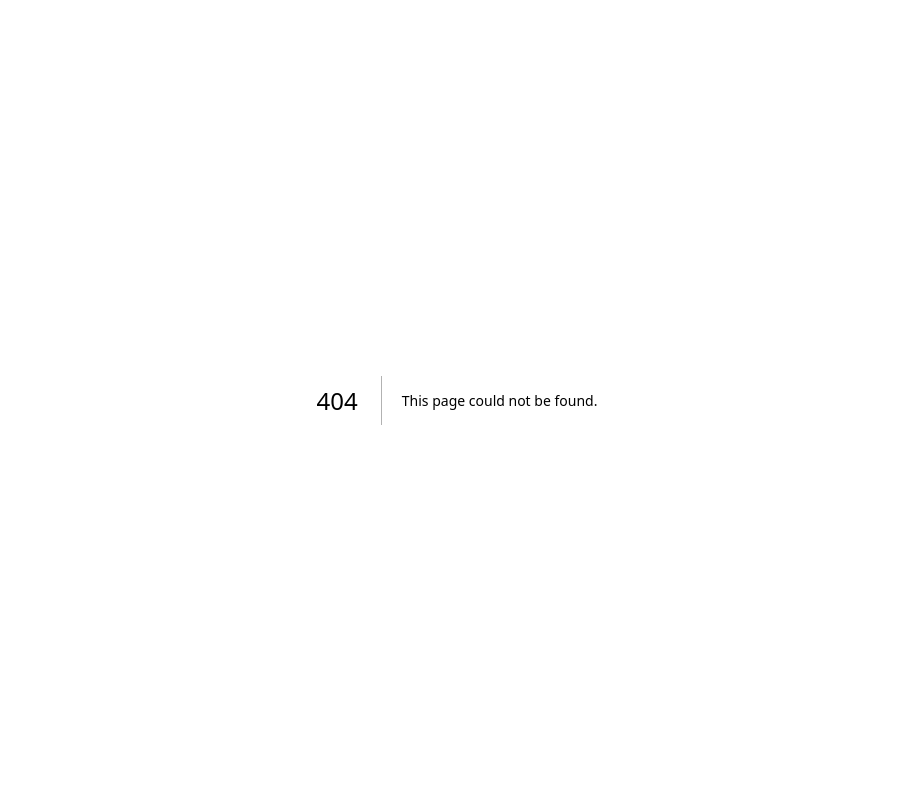
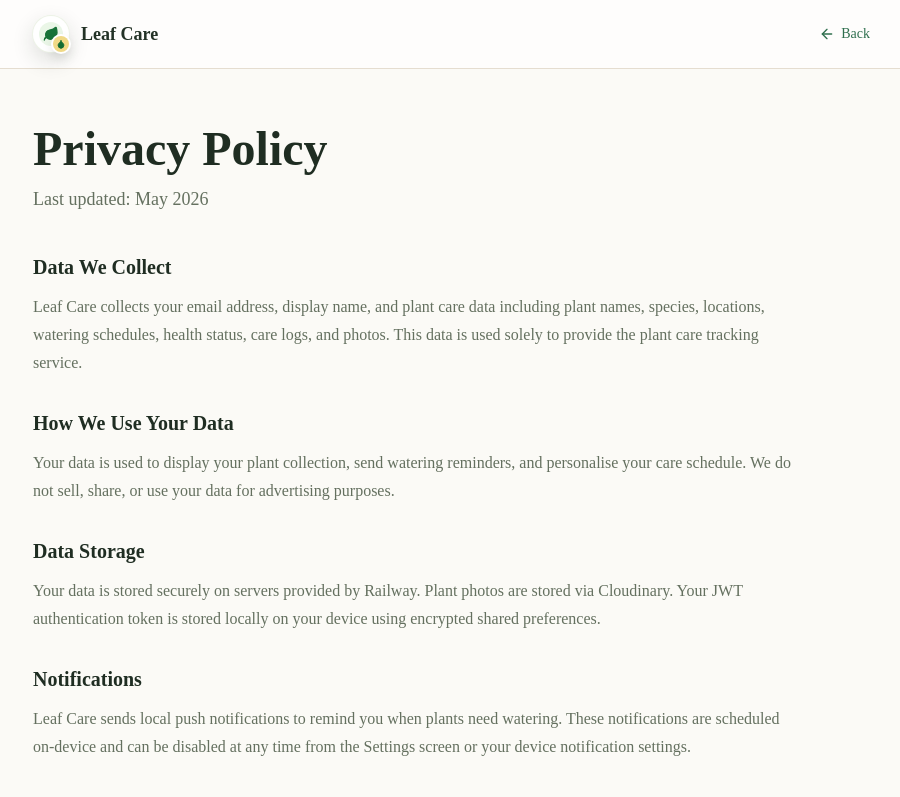
Before and after one commit to CatAvadani/plant-tracker-ui, a Next.js app: page /privacy in a window 1280 px wide. Before the commit this address had no page. Shown: the top 797 px of the page, without its empty margins (183-1083 px from the left). Built offline with nearby package versions, Linux system fonts and the light colour scheme.

Commit message:
Add privacy page

```diff
--- a/app/page.tsx
+++ b/app/page.tsx
@@ -14,7 +14,6 @@ import {
 	LogIn,
 	LogOut,
 	MapPin,
-	Monitor,
 	MoreHorizontal,
 	NotebookPen,
 	Plus,
@@ -991,6 +990,15 @@ export default function Home() {
 
 					<div className="mt-14 border-t border-[#e5ddd0] pt-8 text-center text-xs text-[#9aa594] dark:border-white/10 dark:text-[#5d6a57]">
 						&copy; {new Date().getFullYear()} Leaf Care. All rights reserved.
+						<span className="mx-2" aria-hidden="true">
+							/
+						</span>
+						<Link
+							href="/privacy"
+							className="transition-colors hover:text-[#1f2d22] dark:hover:text-[#f5f7f0]"
+						>
+							Privacy Policy
+						</Link>
 					</div>
 				</div>
 			</footer>
--- /dev/null
+++ b/app/privacy/page.tsx
@@ -0,0 +1,92 @@
+import { LeafCareLogo } from "@/components/brand/LeafCareLogo";
+import { Button } from "@/components/ui/button";
+import { ArrowLeft } from "lucide-react";
+import type { Metadata } from "next";
+import Link from "next/link";
+
+export const metadata: Metadata = {
+	title: "Privacy Policy | Leaf Care",
+	description: "Privacy Policy for the Leaf Care plant tracking app.",
+};
+
+const policySections = [
+	{
+		title: "Data We Collect",
+		body: "Leaf Care collects your email address, display name, and plant care data including plant names, species, locations, watering schedules, health status, care logs, and photos. This data is used solely to provide the plant care tracking service.",
+	},
+	{
+		title: "How We Use Your Data",
+		body: "Your data is used to display your plant collection, send watering reminders, and personalise your care schedule. We do not sell, share, or use your data for advertising purposes.",
+	},
+	{
+		title: "Data Storage",
+		body: "Your data is stored securely on servers provided by Railway. Plant photos are stored via Cloudinary. Your JWT authentication token is stored locally on your device using encrypted shared preferences.",
+	},
+	{
+		title: "Notifications",
+		body: "Leaf Care sends local push notifications to remind you when plants need watering. These notifications are scheduled on-device and can be disabled at any time from the Settings screen or your device notification settings.",
+	},
+	{
+		title: "Data Deletion",
+		body: "You may delete individual plants and care logs at any time within the app. To request full account deletion and removal of all associated data, contact us at the email address below.",
+	},
+	{
+		title: "Contact",
+		body: "For any privacy-related questions or data deletion requests, contact: support@leafcare.app",
+	},
+	{
+		title: "Changes to This Policy",
+		body: "We may update this Privacy Policy from time to time. Continued use of the app after changes constitutes acceptance of the updated policy.",
+	},
+];
+
+export default function PrivacyPage() {
+	return (
+		<main className="min-h-screen bg-[#fbfaf6] text-[#233226] dark:bg-[#101912] dark:text-[#f5f7f0]">
+			<header className="border-b border-[#e5ddd0] bg-white/70 dark:border-white/10 dark:bg-[#101912]/80">
+				<div className="mx-auto flex max-w-4xl items-center justify-between gap-4 px-4 py-4 sm:px-6">
+					<Link href="/" className="flex min-w-0 items-center gap-3">
+						<LeafCareLogo size="sm" />
+						<span className="truncate text-lg font-semibold leading-none">
+							Leaf Care
+						</span>
+					</Link>
+					<Button
+						asChild
+						variant="ghost"
+						className="text-[#2f6f4e] hover:bg-[#e8f2df] hover:text-[#285f43] dark:text-[#a8e0b1] dark:hover:bg-white/10"
+					>
+						<Link href="/">
+							<ArrowLeft className="size-4" />
+							Back
+						</Link>
+					</Button>
+				</div>
+			</header>
+
+			<section className="mx-auto max-w-4xl px-4 py-10 sm:px-6 sm:py-14">
+				<div className="mb-10">
+					<h1 className="text-4xl font-extrabold tracking-normal text-[#1f2d22] sm:text-5xl dark:text-[#f5f7f0]">
+						Privacy Policy
+					</h1>
+					<p className="mt-3 text-lg leading-7 text-[#64705f] dark:text-[#bbc8b6]">
+						Last updated: May 2026
+					</p>
+				</div>
+
+				<div className="space-y-8">
+					{policySections.map((section) => (
+						<section key={section.title} className="max-w-3xl">
+							<h2 className="text-xl font-bold tracking-normal text-[#1f2d22] dark:text-[#f5f7f0]">
+								{section.title}
+							</h2>
+							<p className="mt-3 text-base leading-7 text-[#64705f] dark:text-[#bbc8b6]">
+								{section.body}
+							</p>
+						</section>
+					))}
+				</div>
+			</section>
+		</main>
+	);
+}
```
